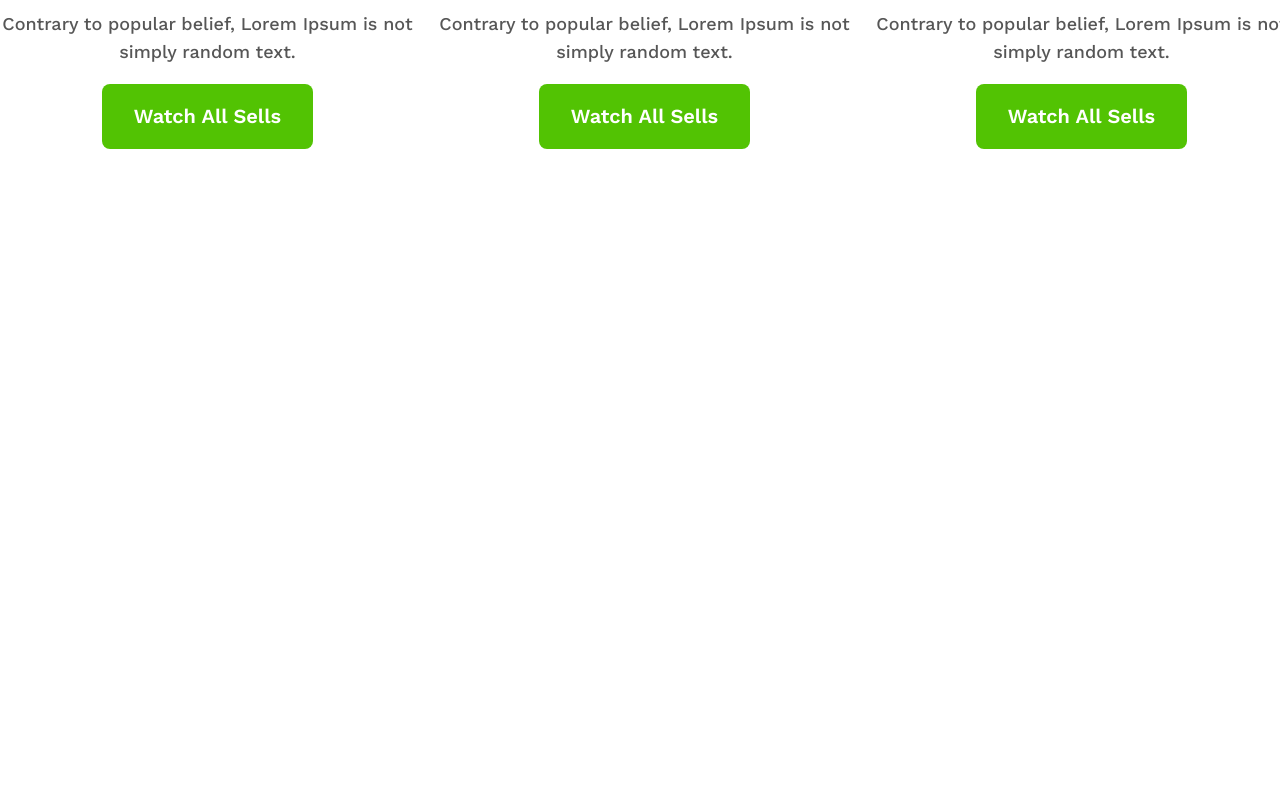
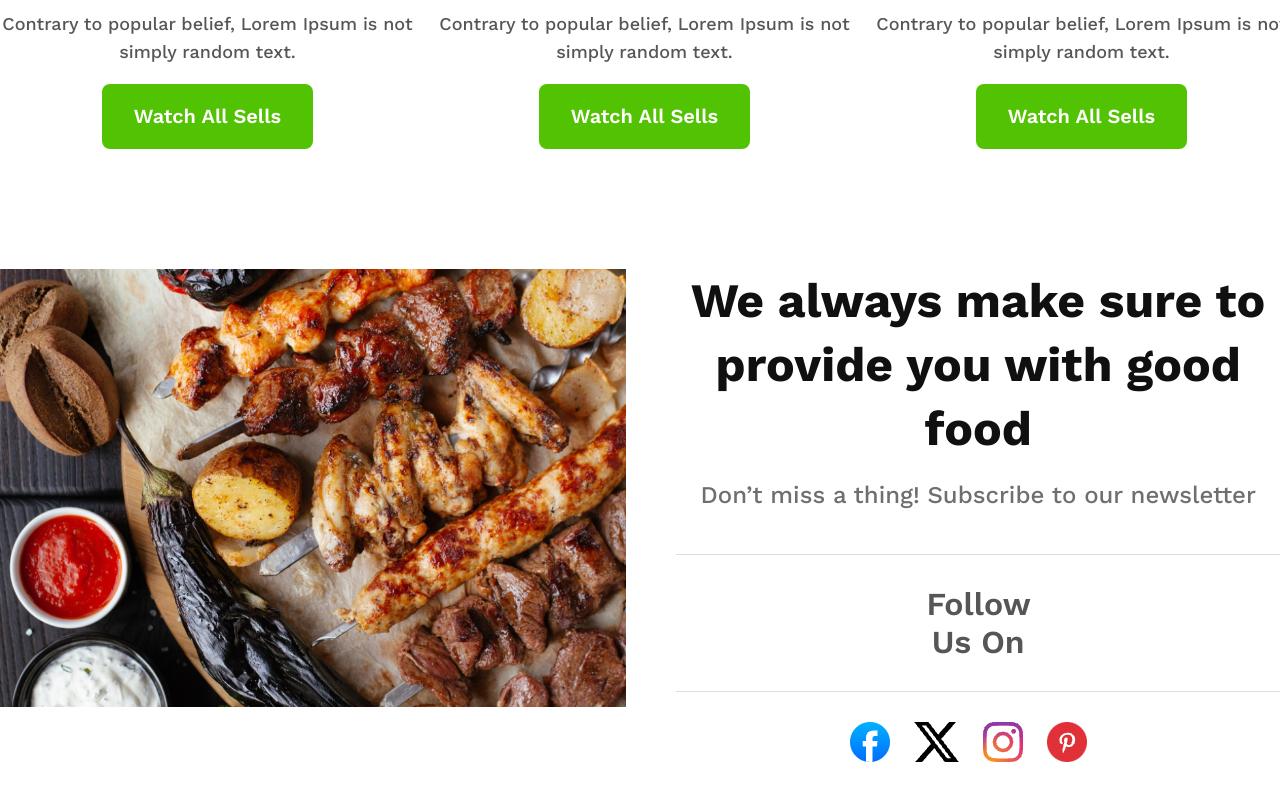
Before and after one commit to Galive007/food-restaurant-project, a plain HTML site: page index.html in a window 1280 px wide. Shown: the part 1585-2385 px from the top of the page. Before the commit the page ends 1854 px from the top, so only its background shows below. Drawn offline with nearby package versions, Linux system fonts and the light colour scheme.

Commit message:
3rd section done

```diff
--- a/index.html
+++ b/index.html
@@ -67,5 +67,26 @@
             </div>
         </div>
     </section>
+    <section id="about">
+        <div class="about-container">
+            <div class="about-image">
+                <img src="assets/foods.png" alt="">
+            </div>
+            <div class="about-content">
+                <h1 class="about-tittle">We always make sure to provide you with good food</h1>
+                <p class="about-description">Don’t miss a thing! Subscribe to our newsletter</p>
+                <div class="about-follow">
+                    <p>Follow Us On</p>
+                </div>
+                <div class="social-link">
+                    <a href="https://www.facebook.com/"><img src="assets/Group 1.png" alt=""></a>
+                    <a href="https://x.com/"><img src="assets/x-2 1.png" alt=""></a>
+                    <a href="https://www.instagram.com/"><img src="assets/Group 2.png" alt=""></a>
+                    <a href="https://www.pinterest.com/"><img src="assets/pinterest-3 1.png" alt=""></a>
+
+                </div>
+            </div>
+        </div>
+    </section>
 </body>
 </html>
--- a/style/style.css
+++ b/style/style.css
@@ -144,3 +144,65 @@
     text-align: center;
     opacity: 0.7;
 }
+/* About Section */
+#about{
+    margin: 120px auto;
+}
+.about-container{
+    display: flex;
+    gap: 50px;
+}
+.about-container .about-image img{
+    width: 100%;
+}
+.about-content{
+    width: 830px;
+}
+.about-container .about-content{
+    display: flex;
+    flex-direction: column;
+    justify-content: center;
+    align-items: center;
+}
+.about-content .about-tittle{
+    color: rgb(16, 16, 16);
+    font-family: Work Sans;
+    font-size: 48px;
+    font-weight: 700;
+    line-height: 64px;
+    letter-spacing: 0%;
+    text-align: center;
+    margin-bottom: 20px;
+}
+.about-content .about-description{
+    color: rgb(16, 16, 16);
+    font-family: Work Sans;
+    font-size: 24px;
+    font-weight: 500;
+    line-height: 28px;
+    letter-spacing: 0%;
+    text-align: left;
+    opacity: 0.6;
+    margin-bottom: 45px;
+}
+.about-content .about-follow{
+    color: rgb(16, 16, 16);
+    font-family: Work Sans;
+    font-size: 32px;
+    font-weight: 600;
+    line-height: 38px;
+    letter-spacing: 0%;
+    text-align: center;
+    opacity: 0.7;
+    padding: 30px 250px 30px 250px;
+    box-sizing: border-box;
+    border-bottom: 1px solid rgba(16, 16, 16, 0.2);
+    border-top: 1px solid rgba(16, 16, 16, 0.2);
+    flex-direction: row;
+}
+.about-content .social-link{
+    margin-top: 30px;
+}
+.about-content .social-link a{
+    margin-right: 20PX;
+}
```
Also changed, not shown: assets/Group 1.png (added), assets/Group 2.png (added), assets/pinterest-3 1.png (added), assets/x-2 1.png (added).
